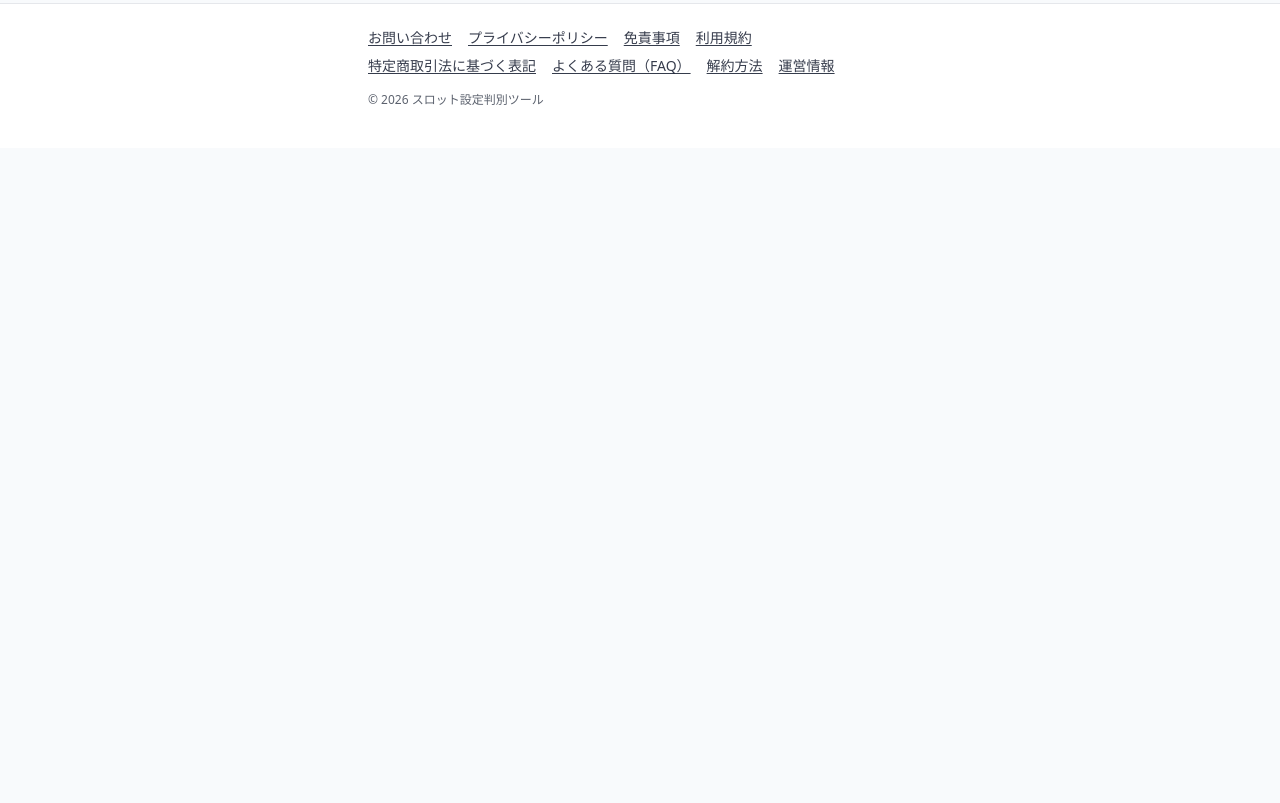
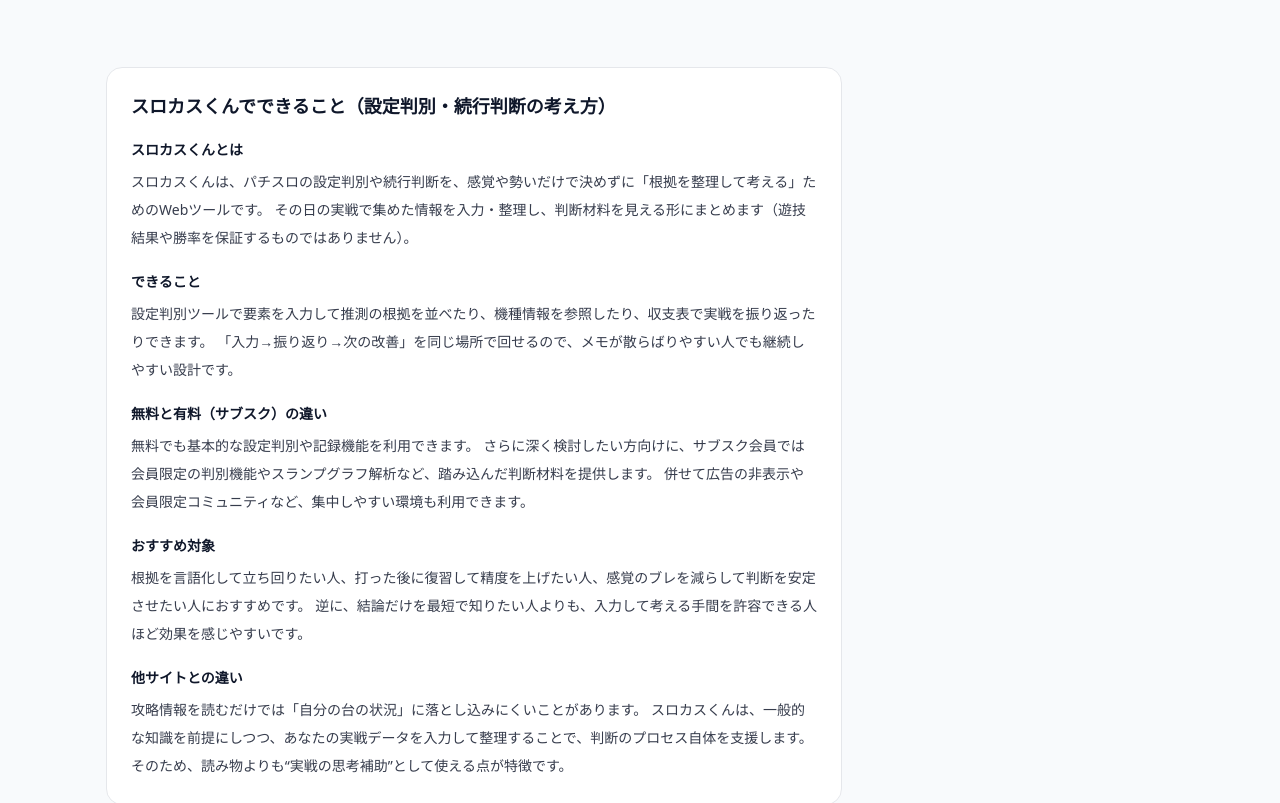
Before and after one commit to roki0711416-hash/------, a Next.js app: page / in a window 1280 px wide. Shown: the part 1480-2283 px from the top of the page. Before the commit the page ends 1628 px from the top, so only its background shows below. Built offline with nearby package versions, Linux system fonts and the light colour scheme; no server answers.

Commit message:
Add SEO section and info pages

```diff
--- a/app/about/page.tsx
+++ b/app/about/page.tsx
@@ -6,8 +6,8 @@ export const metadata = {
 
 export default function AboutPage() {
   return (
-    <main className="mx-auto w-full max-w-xl px-4 pb-10 pt-6">
-      <section className="rounded-2xl border border-neutral-200 bg-white p-5">
+    <main className="max-w-3xl mx-auto px-4 py-12 space-y-4">
+      <section className="rounded-2xl border border-neutral-200 bg-white p-6">
         <h1 className="text-lg font-semibold">運営情報</h1>
 
         <div className="mt-4 space-y-4 text-sm text-neutral-700">
--- /dev/null
+++ b/app/column/setting-judgement/page.tsx
@@ -0,0 +1,50 @@
+import Link from "next/link";
+
+export const metadata = {
+  title: "パチスロの設定判別とは？ | スロカスくん",
+  description:
+    "パチスロの設定判別の基本的な考え方と、実戦データを使った整理のコツを解説します。",
+};
+
+export default function SettingJudgementColumnPage() {
+  return (
+    <main className="max-w-3xl mx-auto px-4 py-12 space-y-4">
+      <section className="rounded-2xl border border-neutral-200 bg-white p-6">
+        <h1 className="text-lg font-semibold">パチスロの設定判別とは？</h1>
+
+        <div className="mt-4 space-y-4 text-sm leading-7 text-neutral-700">
+          <p>
+            パチスロの「設定判別」とは、台に設定されている設定（例：1〜6）を、
+            実戦中に集めた情報から推測していく考え方です。設定が高いほど出玉性能が優遇されやすい、
+            という前提があるため、設定を推測できれば「続行するか・移動するか」の判断材料になります。
+          </p>
+
+          <p>
+            判別に使われる情報は、ボーナス確率や初当たり、終了画面・示唆演出など機種によってさまざまです。
+            ただし、単体の要素だけで結論を出すのは難しく、複数の要素を組み合わせて「総合的に」見るのが基本です。
+            さらに、サンプルが少ない状態ではブレも大きいので、時間経過とともに見直していく姿勢が重要になります。
+          </p>
+
+          <p>
+            よくある失敗は、都合の良い情報だけを拾ってしまうことです。
+            たとえば「良い挙動が出たから高設定だ」と決め打ちすると、悪いデータが出た時に修正が遅れます。
+            反対に、悪い要素が出ても“たまたま”と片付けてしまうと、撤退判断が鈍くなります。
+            だからこそ、集めた要素を一度テーブルに並べて、根拠を整理し直す工程が効いてきます。
+          </p>
+
+          <p>
+            スロカスくんの設定判別ツールでは、実戦データを入力して、判断材料を見える形にまとめられます。
+            「今の根拠は何か」「弱い要素はどれか」を落ち着いて確認できるので、続行判断のブレを減らす助けになります。
+          </p>
+
+          <p>
+            設定判別ツールで入力して試せます：
+            <Link href="/judge" className="underline underline-offset-2">
+              設定判別ツールへ
+            </Link>
+          </p>
+        </div>
+      </section>
+    </main>
+  );
+}
--- a/app/contact/page.tsx
+++ b/app/contact/page.tsx
@@ -6,8 +6,8 @@ export const metadata = {
 
 export default function ContactPage() {
   return (
-    <main className="mx-auto w-full max-w-xl px-4 pb-10 pt-6">
-      <section className="rounded-2xl border border-neutral-200 bg-white p-5">
+    <main className="max-w-3xl mx-auto px-4 py-12 space-y-4">
+      <section className="rounded-2xl border border-neutral-200 bg-white p-6">
         <h1 className="text-lg font-semibold">お問い合わせ</h1>
         <p className="mt-3 text-sm text-neutral-700">
           ご意見・不具合報告・掲載内容の修正依頼は、下記よりご連絡ください。
@@ -15,7 +15,7 @@ export default function ContactPage() {
 
         <div className="mt-5">
           <a
-            href="mailto:slokasukun1@gmail.com?subject=%E3%80%90%E3%82%B9%E3%83%AD%E3%82%AB%E3%82%B9%E3%81%8F%E3%82%93%E3%80%91%E3%81%8A%E5%95%8F%E3%81%84%E5%90%88%E3%82%8F%E3%81%9B"
+            href="mailto:contact@example.com?subject=%E3%80%90%E3%82%B9%E3%83%AD%E3%82%AB%E3%82%B9%E3%81%8F%E3%82%93%E3%80%91%E3%81%8A%E5%95%8F%E3%81%84%E5%90%88%E3%82%8F%E3%81%9B"
             className="flex items-center justify-between rounded-xl bg-neutral-900 px-5 py-4 text-base font-semibold text-white"
           >
             <span>問い合わせフォーム（メール）を開く</span>
@@ -26,7 +26,7 @@ export default function ContactPage() {
         </div>
 
         <p className="mt-4 text-xs text-neutral-600">
-          返信までお時間をいただく場合があります。
+          ※現在、連絡先メールは仮の表示です（運用に合わせて差し替えてください）。
         </p>
 
         <div className="mt-6">
--- a/app/layout.tsx
+++ b/app/layout.tsx
@@ -224,7 +224,15 @@ export default async function RootLayout({
             aria-label="フッター"
             className="mx-auto w-full max-w-xl px-4 py-6"
           >
-            <ul className="flex flex-wrap gap-x-4 gap-y-2 text-sm">
+            <ul className="flex flex-wrap items-center gap-x-4 gap-y-2 text-sm whitespace-nowrap">
+              <li>
+                <Link
+                  href="/privacy"
+                  className="text-neutral-700 underline underline-offset-2"
+                >
+                  プライバシーポリシー
+                </Link>
+              </li>
               <li>
                 <Link
                   href="/contact"
@@ -235,12 +243,15 @@ export default async function RootLayout({
               </li>
               <li>
                 <Link
-                  href="/privacy"
+                  href="/about"
                   className="text-neutral-700 underline underline-offset-2"
                 >
-                  プライバシーポリシー
+                  運営情報
                 </Link>
               </li>
+            </ul>
+
+            <ul className="flex flex-wrap gap-x-4 gap-y-2 text-sm">
               <li>
                 <Link
                   href="/disclaimer"
@@ -281,14 +292,6 @@ export default async function RootLayout({
                   解約方法
                 </Link>
               </li>
-              <li>
-                <Link
-                  href="/about"
-                  className="text-neutral-700 underline underline-offset-2"
-                >
-                  運営情報
-                </Link>
-              </li>
             </ul>
             <p className="mt-4 text-xs text-neutral-500">
               © {new Date().getFullYear()} スロット設定判別ツール
--- a/app/page.tsx
+++ b/app/page.tsx
@@ -18,7 +18,8 @@ export default async function Home() {
   const isPremium = Boolean(user) && (isPremiumPreview || isPremiumForUserAndSubscription(user, sub));
 
   return (
-    <main className="mx-auto w-full max-w-xl px-4 pb-10 pt-6">
+    <main className="w-full">
+      <div className="mx-auto w-full max-w-xl px-4 pb-10 pt-6">
         <header className="space-y-2">
           <h1 className="sr-only">スロカスくん</h1>
         </header>
@@ -254,6 +255,61 @@ export default async function Home() {
             <LatestXCard profileUrl={xConfig.profileUrl} latestThreadUrl={xConfig.latestThreadUrl} />
           </div>
         </section>
+      </div>
+
+      <section aria-labelledby="seo-home">
+        <div className="max-w-3xl mx-auto px-4 my-16 space-y-6">
+          <section className="rounded-2xl border border-neutral-200 bg-white p-6">
+            <h2 id="seo-home" className="text-lg font-semibold">
+              スロカスくんでできること（設定判別・続行判断の考え方）
+            </h2>
+
+            <div className="mt-4 space-y-4 text-sm leading-7 text-neutral-700">
+              <div>
+                <h3 className="font-semibold text-neutral-900">スロカスくんとは</h3>
+                <p className="mt-1">
+                  スロカスくんは、パチスロの設定判別や続行判断を、感覚や勢いだけで決めずに「根拠を整理して考える」ためのWebツールです。
+                  その日の実戦で集めた情報を入力・整理し、判断材料を見える形にまとめます（遊技結果や勝率を保証するものではありません）。
+                </p>
+              </div>
+
+              <div>
+                <h3 className="font-semibold text-neutral-900">できること</h3>
+                <p className="mt-1">
+                  設定判別ツールで要素を入力して推測の根拠を並べたり、機種情報を参照したり、収支表で実戦を振り返ったりできます。
+                  「入力→振り返り→次の改善」を同じ場所で回せるので、メモが散らばりやすい人でも継続しやすい設計です。
+                </p>
+              </div>
+
+              <div>
+                <h3 className="font-semibold text-neutral-900">無料と有料（サブスク）の違い</h3>
+                <p className="mt-1">
+                  無料でも基本的な設定判別や記録機能を利用できます。
+                  さらに深く検討したい方向けに、サブスク会員では会員限定の判別機能やスランプグラフ解析など、踏み込んだ判断材料を提供します。
+                  併せて広告の非表示や会員限定コミュニティなど、集中しやすい環境も利用できます。
+                </p>
+              </div>
+
+              <div>
+                <h3 className="font-semibold text-neutral-900">おすすめ対象</h3>
+                <p className="mt-1">
+                  根拠を言語化して立ち回りたい人、打った後に復習して精度を上げたい人、感覚のブレを減らして判断を安定させたい人におすすめです。
+                  逆に、結論だけを最短で知りたい人よりも、入力して考える手間を許容できる人ほど効果を感じやすいです。
+                </p>
+              </div>
+
+              <div>
+                <h3 className="font-semibold text-neutral-900">他サイトとの違い</h3>
+                <p className="mt-1">
+                  攻略情報を読むだけでは「自分の台の状況」に落とし込みにくいことがあります。
+                  スロカスくんは、一般的な知識を前提にしつつ、あなたの実戦データを入力して整理することで、判断のプロセス自体を支援します。
+                  そのため、読み物よりも“実戦の思考補助”として使える点が特徴です。
+                </p>
+              </div>
+            </div>
+          </section>
+        </div>
+      </section>
     </main>
   );
 }
--- a/app/privacy/page.tsx
+++ b/app/privacy/page.tsx
@@ -4,8 +4,8 @@ export const metadata = {
 
 export default function PrivacyPage() {
   return (
-    <main className="mx-auto w-full max-w-xl px-4 pb-10 pt-6">
-      <section className="rounded-2xl border border-neutral-200 bg-white p-5">
+    <main className="max-w-3xl mx-auto px-4 py-12 space-y-4">
+      <section className="rounded-2xl border border-neutral-200 bg-white p-6">
         <h1 className="text-lg font-semibold">プライバシーポリシー</h1>
 
         <div className="mt-4 space-y-4 text-sm text-neutral-700">
```
Lines whose indentation alone changed are shown as unchanged.
